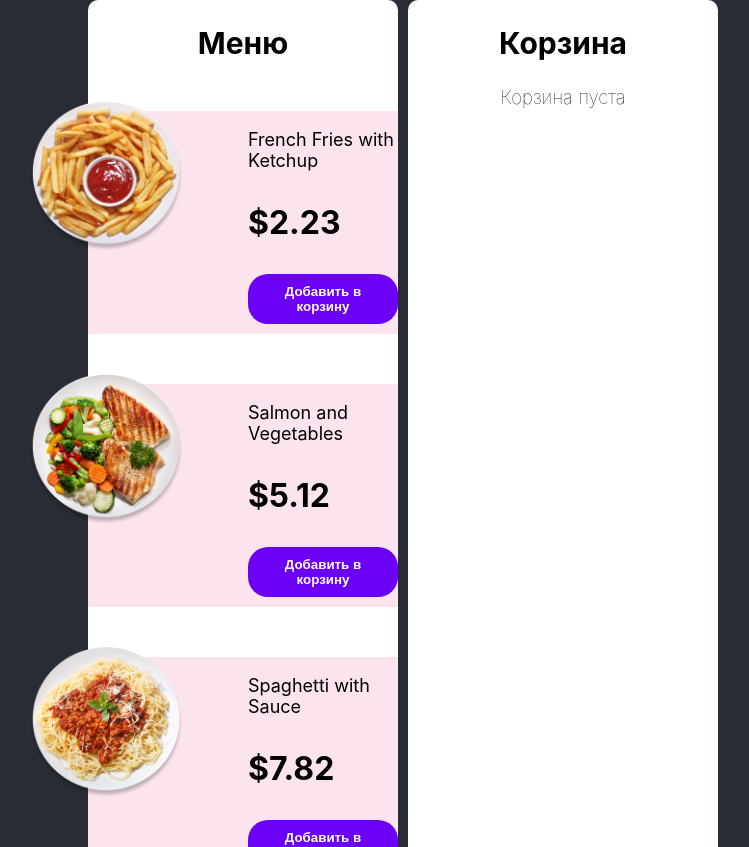
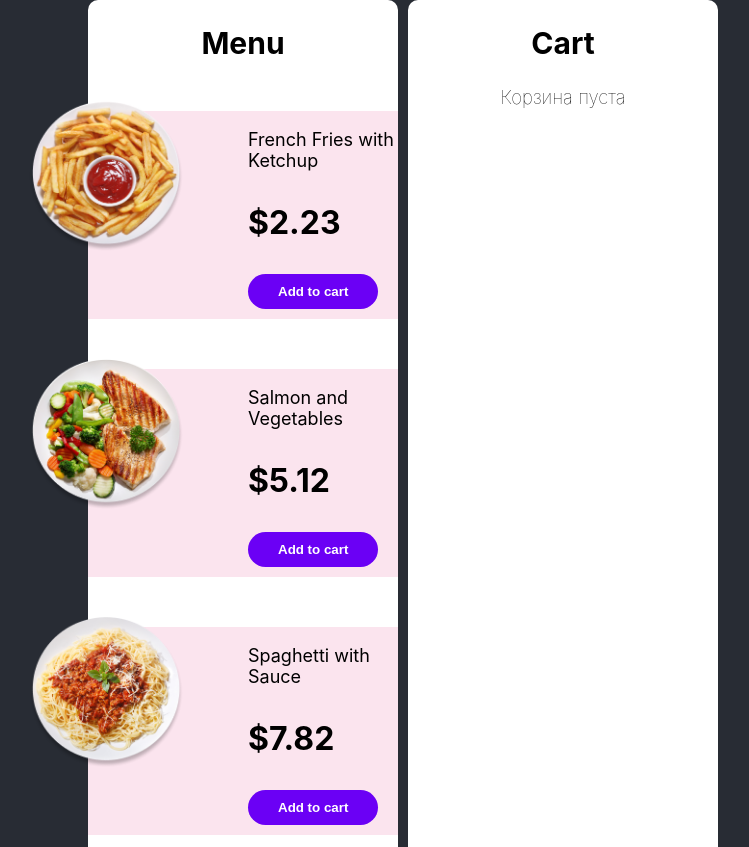
Before and after one commit to Liubov5/menu-reactjs, a React (Create React App) app: page / in a window 1280 px wide. Shown: the top 847 px of the page, without its empty margins (242-991 px from the left). Built offline with nearby package versions, Linux system fonts and the light colour scheme.

Commit message:
chosen language and install express

```diff
--- a/package.json
+++ b/package.json
@@ -9,6 +9,7 @@
     "@testing-library/jest-dom": "^5.16.5",
     "@testing-library/react": "^13.4.0",
     "@testing-library/user-event": "^13.5.0",
+    "express": "^4.18.2",
     "react": "^18.2.0",
     "react-dom": "^18.2.0",
     "react-redux": "^8.1.1",
--- a/src/Components/Cart/CartItem.js
+++ b/src/Components/Cart/CartItem.js
@@ -29,7 +29,7 @@ export const CartItem = ({item, innerRef}) => {
                 <h2>{item.name}  </h2>
                 <p>{item.total}$</p>
                 <button className="count_button" onClick={()=>addNumber(item.id)}>+</button>
-                <span style={{fontWeight:"900", padding:'7px'}}>{item.count} шт.</span>
+                <span style={{fontWeight:"900", padding:'7px'}}>{item.count}</span>
                 <button className="count_button" onClick={()=>removeNumber(item.id)}>-</button>
 
                 {item.price < item.total &&
--- a/src/Components/Menu/MenuItem.js
+++ b/src/Components/Menu/MenuItem.js
@@ -27,7 +27,7 @@ export const MenuItem = ({item}) => {
                 <p className="item-name">{item.name}</p>
                 <p className="item-price">${item.price}</p>
 
-                <Button isDisabled={item.inShoppingCart} addToCart={()=>addToCart(item)}>{item.inShoppingCart ? "В корзине" :  "Добавить в корзину" }</Button>
+                <Button isDisabled={item.inShoppingCart} addToCart={()=>addToCart(item)}>{item.inShoppingCart ? "In cart" :  "Add to cart" }</Button>
             </div>
         </div>
     )
--- a/src/Components/Menu/MenuWrapper.js
+++ b/src/Components/Menu/MenuWrapper.js
@@ -17,8 +17,8 @@ export const MenuWrapper = () => {
     return(
         <ModalContext.Provider value={[modal, setModal]}>
           <div className="menu_wrapper">
-            <MenuList title="Меню" items={menuItems}/>
-            <CartList title="Корзина"/>
+            <MenuList title="Menu" items={menuItems}/>
+            <CartList title="Cart"/>
             <ItemModal visible={modal.status} setVisible={setModal} id={modal.id}>
             </ItemModal>
           </div>
```
Also changed, not shown: 1 other file (tests, documents, lock files or other folders).
